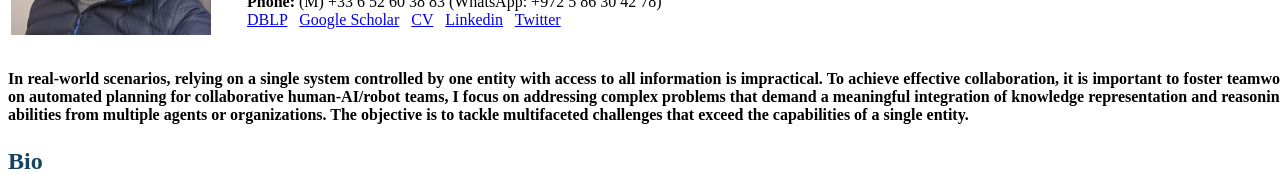
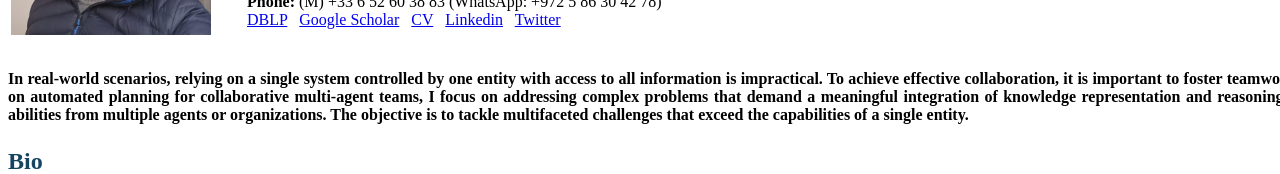
Before and after one commit to shekharsai/shekharsai.github.io, a plain HTML site: page index.html in a window 1280 px wide. Shown: the part 226-400 px from the top of the page. Drawn offline with Linux system fonts and the light colour scheme.

Commit message:
Update index.html

```diff
--- a/index.html
+++ b/index.html
@@ -71,7 +71,7 @@
 	-->
 	In real-world scenarios, relying on a single system controlled by one entity with access to all information is impractical.
 	To achieve effective collaboration, it is important to foster teamwork and individuality.
-	In my research on automated planning for collaborative human-AI/robot teams, I focus on addressing complex problems that demand a meaningful integration of knowledge representation and reasoning, perspectives, and problem-solving abilities from multiple agents or organizations.
+	In my research on automated planning for collaborative multi-agent teams, I focus on addressing complex problems that demand a meaningful integration of knowledge representation and reasoning, perspectives, and problem-solving abilities from multiple agents or organizations.
 	The objective is to tackle multifaceted challenges that exceed the capabilities of a single entity.
 	</div>
 </p></h4>
```
